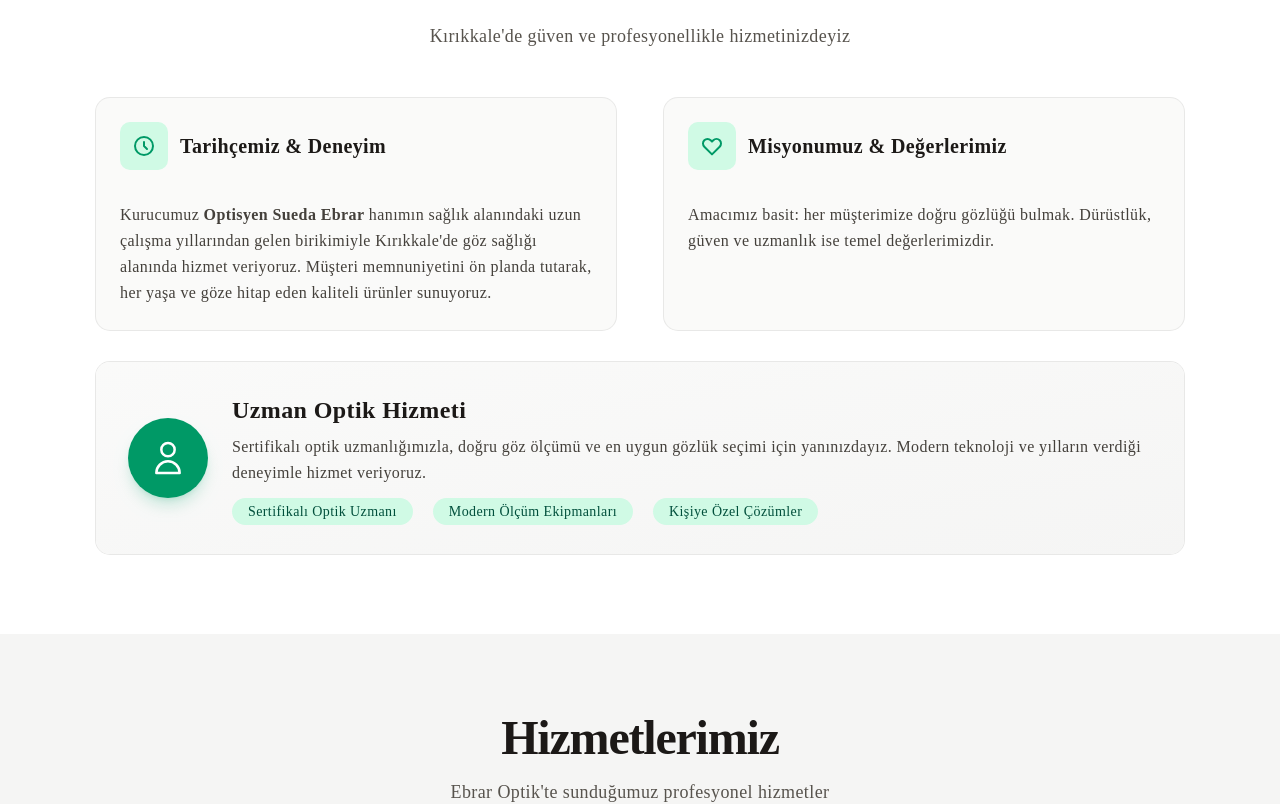
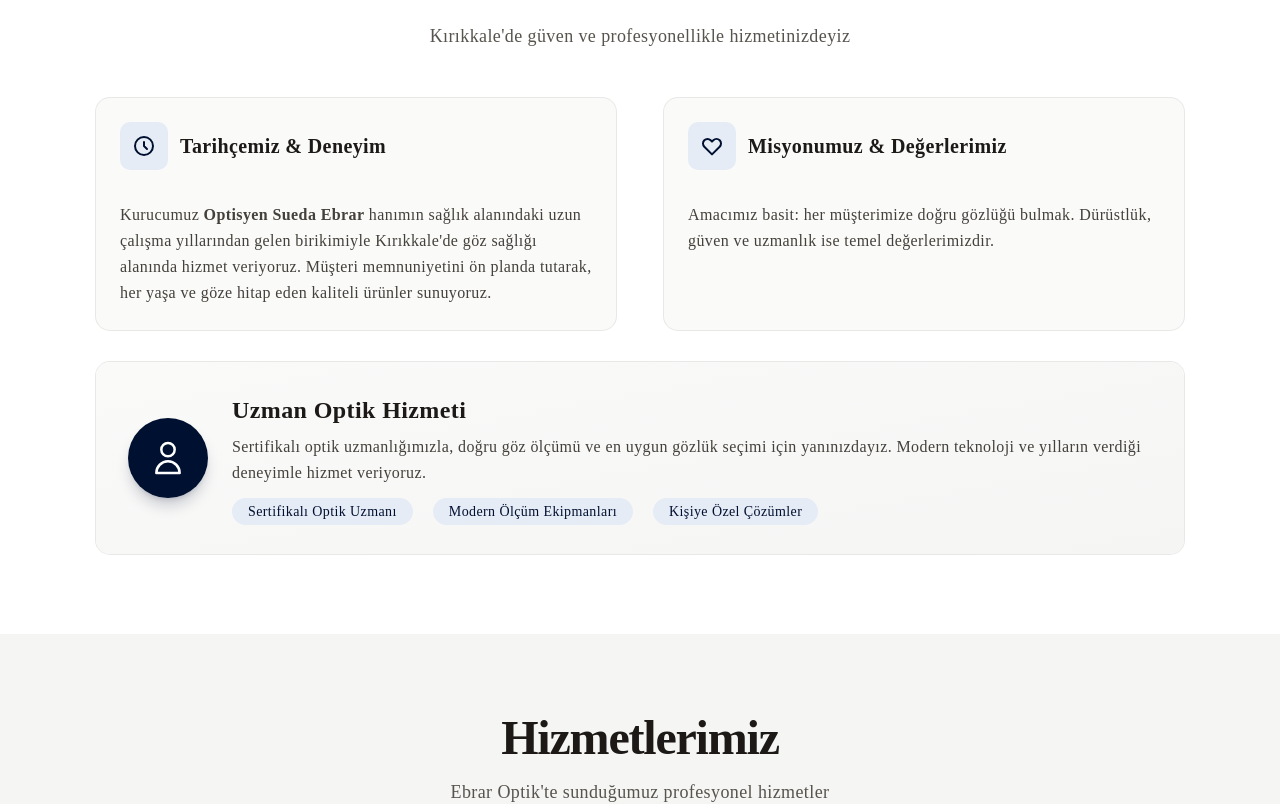
Before and after one commit to temreyildirim8/ebrar-optik, a Next.js app: page / in a window 1280 px wide. Shown: the part 923-1727 px from the top of the page. Built offline with nearby package versions, Linux system fonts and the light colour scheme.

Commit message:
style: yeşil vurguları logo lacivertine taşı
Marka rengini emerald yerine logodaki #001030 navy brand tokenlerine bağla.

```diff
--- a/src/app/globals.css
+++ b/src/app/globals.css
@@ -9,6 +9,12 @@
   --color-foreground: var(--foreground);
   --font-sans: var(--font-inter);
   --font-mono: var(--font-inter);
+  /* Logo navy — extracted from logo-v2 (#001030 / mid #003080) */
+  --color-brand: #001030;
+  --color-brand-mid: #003080;
+  --color-brand-soft: #e6ecf5;
+  --color-brand-ring: #083880;
+  --color-brand-foreground: #ffffff;
   --color-sidebar-ring: var(--sidebar-ring);
   --color-sidebar-border: var(--sidebar-border);
   --color-sidebar-accent-foreground: var(--sidebar-accent-foreground);
@@ -137,7 +143,7 @@
   input:focus-visible,
   select:focus-visible,
   textarea:focus-visible {
-    @apply outline-none ring-2 ring-emerald-500 ring-offset-2;
+    @apply outline-none ring-2 ring-brand-ring ring-offset-2;
   }
 
   /* Reduce motion for users who prefer it */
--- a/src/app/kvkk/page.tsx
+++ b/src/app/kvkk/page.tsx
@@ -58,7 +58,7 @@
             KVKK ile ilgili sorularınız için:{" "}
             <a
               href="mailto:ebraroptik@gmail.com"
-              className="text-emerald-700 underline hover:text-emerald-800 dark:text-emerald-400 dark:hover:text-emerald-300"
+              className="text-brand underline hover:text-brand-mid dark:text-blue-300 dark:hover:text-blue-200"
             >
               ebraroptik@gmail.com
             </a>
--- a/src/app/layout.tsx
+++ b/src/app/layout.tsx
@@ -129,7 +129,7 @@
         {/* Skip to main content link for keyboard users */}
         <a
           href="#main-content"
-          className="sr-only focus:not-sr-only focus:fixed focus:left-4 focus:top-4 focus:z-[9999] focus:rounded-lg focus:bg-emerald-600 focus:px-4 focus:py-3 focus:text-white focus:shadow-lg focus:outline-none focus:ring-2 focus:ring-white focus:ring-offset-2 focus:ring-offset-emerald-600"
+          className="sr-only focus:not-sr-only focus:fixed focus:left-4 focus:top-4 focus:z-[9999] focus:rounded-lg focus:bg-brand focus:px-4 focus:py-3 focus:text-brand-foreground focus:shadow-lg focus:outline-none focus:ring-2 focus:ring-white focus:ring-offset-2 focus:ring-offset-brand"
         >
           Ana içeriğe geç
         </a>
--- a/src/components/sections/AboutSection.tsx
+++ b/src/components/sections/AboutSection.tsx
@@ -36,9 +36,9 @@
             <Card className="h-full border-stone-200 bg-stone-50 p-6 dark:border-stone-800 dark:bg-stone-900 flex flex-col">
               <div className="mb-4 flex items-center gap-3">
                 <ScrollReveal distance={15} delay={0}>
-                  <div className="flex h-12 w-12 items-center justify-center rounded-lg bg-emerald-100 dark:bg-emerald-900/30">
+                  <div className="flex h-12 w-12 items-center justify-center rounded-lg bg-brand-soft dark:bg-brand/30">
                     <svg
-                      className="h-6 w-6 text-emerald-600 dark:text-emerald-400"
+                      className="h-6 w-6 text-brand dark:text-blue-300"
                       fill="none"
                       viewBox="0 0 24 24"
                       stroke="currentColor"
@@ -75,9 +75,9 @@
             <Card className="h-full border-stone-200 bg-stone-50 p-6 dark:border-stone-800 dark:bg-stone-900 flex flex-col">
               <div className="mb-4 flex items-center gap-3">
                 <ScrollReveal distance={15} delay={0}>
-                  <div className="flex h-12 w-12 items-center justify-center rounded-lg bg-emerald-100 dark:bg-emerald-900/30">
+                  <div className="flex h-12 w-12 items-center justify-center rounded-lg bg-brand-soft dark:bg-brand/30">
                     <svg
-                      className="h-6 w-6 text-emerald-600 dark:text-emerald-400"
+                      className="h-6 w-6 text-brand dark:text-blue-300"
                       fill="none"
                       viewBox="0 0 24 24"
                       stroke="currentColor"
@@ -111,7 +111,7 @@
           <Card className="border-stone-200 bg-gradient-to-br from-stone-50 to-stone-100 p-8 dark:border-stone-800 dark:from-stone-900 dark:to-stone-800">
             <div className="flex flex-col items-center text-center md:flex-row md:text-left">
               <ScrollReveal distance={20} delay={0}>
-                <div className="mb-6 flex h-20 w-20 shrink-0 items-center justify-center rounded-full bg-emerald-600 shadow-lg shadow-emerald-600/20 md:mb-0 md:mr-6">
+                <div className="mb-6 flex h-20 w-20 shrink-0 items-center justify-center rounded-full bg-brand shadow-lg shadow-brand/20 md:mb-0 md:mr-6">
                   <svg
                     className="h-10 w-10 text-white"
                     fill="none"
@@ -144,17 +144,17 @@
                   staggerDelay={0.08}
                 >
                   <StaggerItem distance={15}>
-                    <span className="rounded-full bg-emerald-100 px-4 py-1.5 text-sm font-medium text-emerald-900 dark:bg-emerald-900/30 dark:text-emerald-900">
+                    <span className="rounded-full bg-brand-soft px-4 py-1.5 text-sm font-medium text-brand dark:bg-brand/30 dark:text-blue-100">
                       Sertifikalı Optik Uzmanı
                     </span>
                   </StaggerItem>
                   <StaggerItem distance={15}>
-                    <span className="rounded-full bg-emerald-100 px-4 py-1.5 text-sm font-medium text-emerald-900 dark:bg-emerald-900/30 dark:text-emerald-900">
+                    <span className="rounded-full bg-brand-soft px-4 py-1.5 text-sm font-medium text-brand dark:bg-brand/30 dark:text-blue-100">
                       Modern Ölçüm Ekipmanları
                     </span>
                   </StaggerItem>
                   <StaggerItem distance={15}>
-                    <span className="rounded-full bg-emerald-100 px-4 py-1.5 text-sm font-medium text-emerald-900 dark:bg-emerald-900/30 dark:text-emerald-900">
+                    <span className="rounded-full bg-brand-soft px-4 py-1.5 text-sm font-medium text-brand dark:bg-brand/30 dark:text-blue-100">
                       Kişiye Özel Çözümler
                     </span>
                   </StaggerItem>
--- a/src/components/sections/FrameGallery.tsx
+++ b/src/components/sections/FrameGallery.tsx
@@ -118,7 +118,7 @@
               onClick={() => setActiveCategory(category.id)}
               className={`rounded-full px-6 py-2 text-sm font-medium transition-all ${
                 activeCategory === category.id
-                  ? "bg-emerald-600 text-white shadow-md"
+                  ? "bg-brand text-brand-foreground shadow-md"
                   : "bg-white text-stone-600 hover:bg-stone-100 dark:bg-stone-800 dark:text-stone-300 dark:hover:bg-stone-700"
               }`}
             >
--- a/src/components/sections/ServicesSection.tsx
+++ b/src/components/sections/ServicesSection.tsx
@@ -183,7 +183,7 @@
             <StaggerItem key={index}>
               <Card className="group h-full border-stone-200 bg-stone-50 p-6 transition-all duration-300 hover:-translate-y-1 hover:shadow-lg dark:border-stone-800 dark:bg-stone-900">
                 <ScrollReveal distance={15} delay={index * 0.05}>
-                  <div className="mb-4 flex h-14 w-14 items-center justify-center rounded-lg bg-emerald-100 text-emerald-600 transition-colors group-hover:bg-emerald-600 group-hover:text-white dark:bg-emerald-900/30 dark:text-emerald-400">
+                  <div className="mb-4 flex h-14 w-14 items-center justify-center rounded-lg bg-brand-soft text-brand transition-colors group-hover:bg-brand group-hover:text-brand-foreground dark:bg-brand/30 dark:text-blue-300">
                     {service.icon}
                   </div>
                 </ScrollReveal>
```
Also changed, not shown: src/components/Footer.tsx (+5 -5 lines), src/components/Navigation.tsx (+4 -4 lines), src/components/sections/ContactSection.tsx (+7 -7 lines), 1 other file (tests, documents, lock files or other folders).
